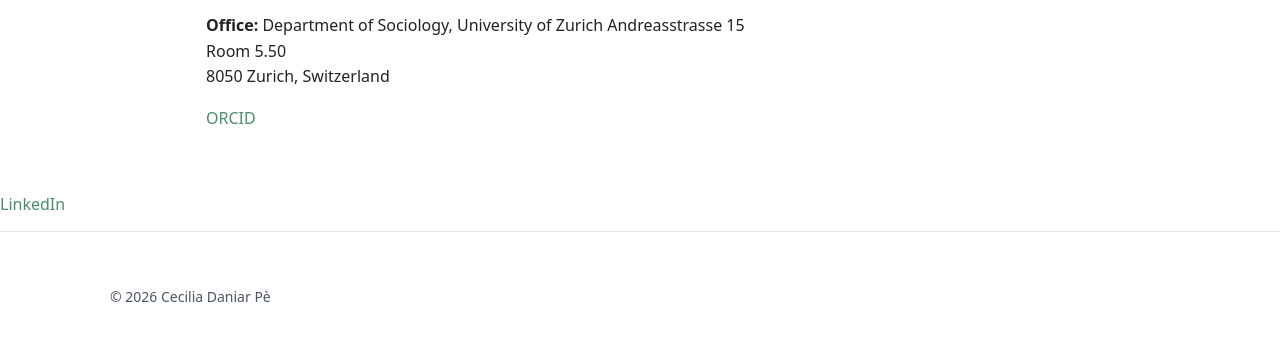
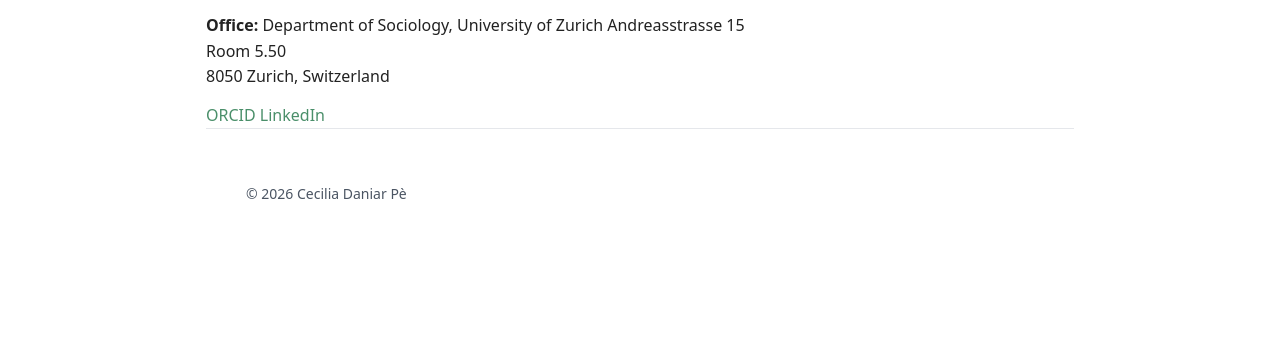
Before and after one commit to ceciliadaniarpe/ceciliadaniarpe.github.io, a plain HTML site: page contact.html in a window 1280 px wide. Shown: the part 203-544 px from the top of the page. Drawn offline with Linux system fonts and the light colour scheme.

Commit message:
Update contact.html
update linkedin and orcid as buttons

```diff
--- a/contact.html
+++ b/contact.html
@@ -69,19 +69,21 @@
 Room 5.50 <br/>
 8050 Zurich, Switzerland </p>
 
-  <p>
-    <a class="link" href="https://orcid.org/0009-0005-2463-9321" target="_blank" rel="noopener">
-      ORCID
-    </a>
-  </p>
-</main>
+  <div class="social-buttons">
+  <a class="social-button"
+     href="https://orcid.org/0009-0005-2463-9321"
+     target="_blank"
+     rel="noopener">
+    ORCID
+  </a>
 
-  <p>
-    <a class="link" href="www.linkedin.com/in/ceciliadaniarpe" target="_blank" rel="noopener">
-      LinkedIn
-    </a>
-  </p>
-</main>
+  <a class="social-button"
+     href="https://www.linkedin.com/in/ceciliadaniarpe"
+     target="_blank"
+     rel="noopener">
+    LinkedIn
+  </a>
+</div>
 
 <footer>
   <div class="container small">
```
